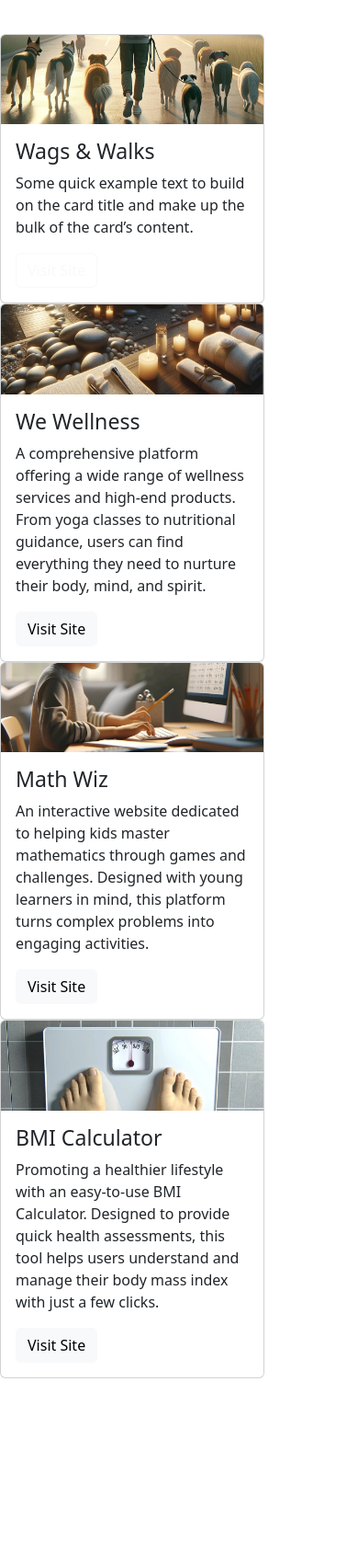
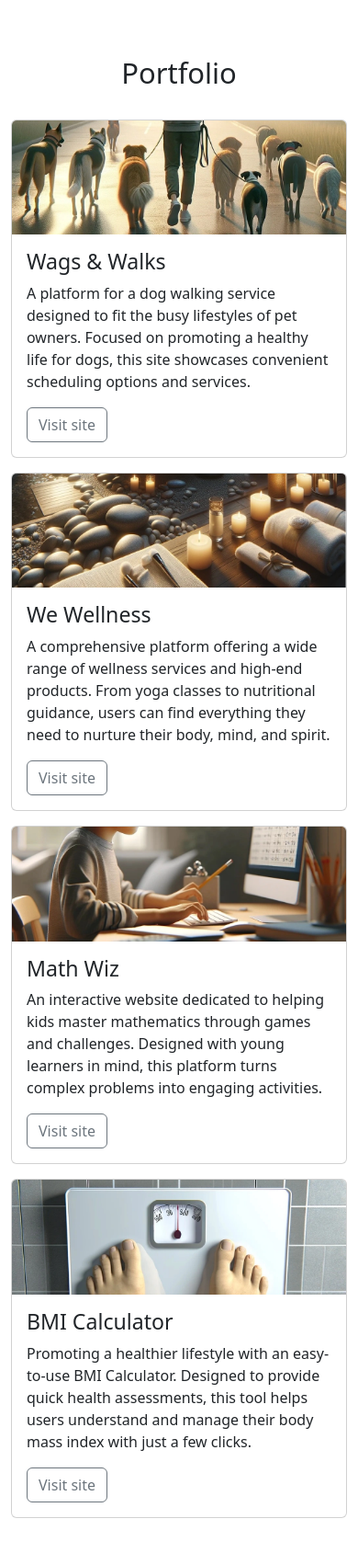
Before and after one commit to PaulyDuk/portfolio-mei, a plain HTML site: page index.html in a window 390 px wide. Shown: the part 1264-2953 px from the top of the page at 92% size. Before the commit the page ends 2763 px from the top, so only its background shows below. Drawn offline with nearby package versions, Linux system fonts and the light colour scheme.

Commit message:
Finished styling cards and portfolio

```diff
--- a/index.html
+++ b/index.html
@@ -20,7 +20,7 @@
                 <span class="navbar-toggler-icon"></span>
             </button>
             <div class="collapse navbar-collapse" id="navbarSupportedContent">
-                <ul class="navbar-nav ms-auto mb-2 mb-lg-0">
+                <ul class="navbar-nav ms-auto">
                     <li class="nav-item">
                         <a class="nav-link active" aria-current="page" href="index.html">Home</a>
                     </li>
@@ -39,12 +39,6 @@
             </div>
         </div>
     </nav>
-
-    <!-- Bootstrap JS Script-->
-    <script src="https://cdn.jsdelivr.net/npm/bootstrap@5.3.3/dist/js/bootstrap.bundle.min.js"
-        integrity="sha384-YvpcrYf0tY3lHB60NNkmXc5s9fDVZLESaAA55NDzOxhy9GkcIdslK1eN7N6jIeHz"
-        crossorigin="anonymous"></script>
-
     <!-- header -->
     <header id="hero" class="container">
         <!-- section with hero image -->
@@ -108,46 +102,85 @@
             </div>
         </section>
         <!-- portfolio section starts here -->
-
-<section id="portfolio">
-<div class="card" style="width: 18rem;">
-  <img src="../assets/images/wags-and-walks.webp" class="card-img-top" alt="A man walking several dogs early in the morning">
+        <section id="portfolio" class="container pb-4">
+            <div class="row">
+                <!-- my-4 used to add top and bottom margin to heading -->
+                <div class="col-12 text-center my-4">
+                    <h2 class="display-5">Portfolio</h2>
+                </div>
+                <!-- cols for cards -->
+                <div class="col-12 col-md-6">
+                    <div class="card mb-3">
+                        <img src="assets/images/wags-and-walks.webp" class="card-img-top"
+                            alt="A man walking several dogs early in the morning">
                         <div class="card-body">
                             <h3 class="card-title">Wags & Walks</h3>
-    <p class="card-text">Some quick example text to build on the card title and make up the bulk of the card’s content.</p>
-    <a href="#" class="btn btn-outline-light">Visit Site</a>
+                            <p class="card-text">A platform for a dog walking service designed to fit the busy
+                                lifestyles of pet
+                                owners. Focused on promoting a healthy life for dogs, this site showcases convenient
+                                scheduling
+                                options
+                                and services.</p>
+                            <a href="#" class="btn btn-outline-secondary">Visit site</a>
                         </div>
                     </div>
-
-<div class="card" style="width: 18rem;">
-  <img src="../assets/images/we-wellness.webp" class="card-img-top" alt="A spa with candles towels and natural material">
+                </div>
+                <div class="col-12 col-md-6">
+                    <div class="card mb-3">
+                        <img src="assets/images/we-wellness.webp" class="card-img-top"
+                            alt="A spa with candles towels and natural material">
                         <div class="card-body">
                             <h3 class="card-title">We Wellness</h3>
-    <p class="card-text">A comprehensive platform offering a wide range of wellness services and high-end products. From yoga classes to nutritional guidance, users can find everything they need to nurture their body, mind, and spirit.</p>
-    <a href="#" class="btn btn-light">Visit Site</a>
+                            <p class="card-text">A comprehensive platform offering a wide range of wellness services and
+                                high-end
+                                products. From yoga classes to nutritional guidance, users can find everything they need
+                                to
+                                nurture
+                                their body, mind, and spirit.</p>
+                            <a href="#" class="btn btn-outline-secondary">Visit site</a>
                         </div>
                     </div>
-
-<div class="card" style="width: 18rem;">
-  <img src="../assets/images/math-wiz.webp" class="card-img-top" alt="A child practicing math at a computer">
+                </div>
+                <div class="col-12 col-md-6">
+                    <div class="card mb-3">
+                        <img src="assets/images/math-wiz.webp" class="card-img-top"
+                            alt="A child practicing math at a computer">
                         <div class="card-body">
                             <h3 class="card-title">Math Wiz</h3>
-    <p class="card-text">An interactive website dedicated to helping kids master mathematics through games and challenges. Designed with young learners in mind, this platform turns complex problems into engaging activities.</p>
-    <a href="#" class="btn btn-light">Visit Site</a>
+                            <p class="card-text">An interactive website dedicated to helping kids master mathematics
+                                through
+                                games and
+                                challenges. Designed with young learners in mind, this platform turns complex problems
+                                into
+                                engaging
+                                activities. </p>
+                            <a href="#" class="btn btn-outline-secondary">Visit site</a>
                         </div>
                     </div>
-
-<div class="card" style="width: 18rem;">
-  <img src="../assets/images/bmi-calculator.webp" class="card-img-top" alt="Weighing scales seen from the first person view of the person standing on the scales">
+                </div>
+                <div class="col-12 col-md-6">
+                    <div class="card mb-3">
+                        <img src="assets/images/bmi-calculator.webp" class="card-img-top"
+                            alt="Weighing scales seen from the first person view of the person standing on the scales">
                         <div class="card-body">
                             <h3 class="card-title">BMI Calculator</h3>
-    <p class="card-text">Promoting a healthier lifestyle with an easy-to-use BMI Calculator. Designed to provide quick health assessments, this tool helps users understand and manage their body mass index with just a few clicks.</p>
-    <a href="#" class="btn btn-light">Visit Site</a>
+                            <p class="card-text">Promoting a healthier lifestyle with an easy-to-use BMI Calculator.
+                                Designed to
+                                provide quick health assessments, this tool helps users understand and manage their body
+                                mass
+                                index with
+                                just a few clicks.</p>
+                            <a href="#" class="btn btn-outline-secondary">Visit site</a>
+                        </div>
+                    </div>
                 </div>
             </div>
         </section>
-
     </main>
+    <!-- Bootstrap JS Script-->
+    <script src="https://cdn.jsdelivr.net/npm/bootstrap@5.3.3/dist/js/bootstrap.bundle.min.js"
+        integrity="sha384-YvpcrYf0tY3lHB60NNkmXc5s9fDVZLESaAA55NDzOxhy9GkcIdslK1eN7N6jIeHz"
+        crossorigin="anonymous"></script>
 </body>
 
 </html>
```
Lines whose indentation alone changed are shown as unchanged.
